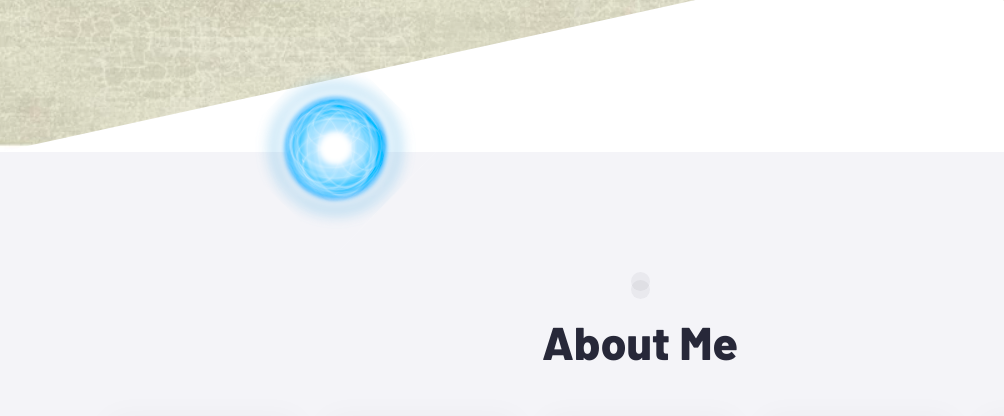
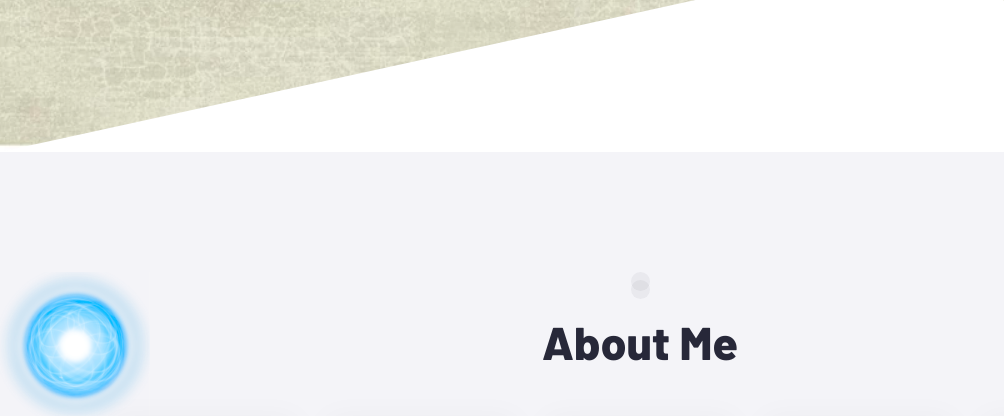
Before and after one commit to Karamveerkods/portfolio.github.io, a plain HTML site: page index.html in a window 1280 px wide. Shown: the part 998-1414 px from the top of the page, 0-1004 px from the left. Drawn offline with Linux system fonts and the light colour scheme; files whose address does not match are found by name.

```diff
--- a/index.html
+++ b/index.html
@@ -258,7 +258,7 @@
 
         <section class="cta-two" id="about_me">
             <img src="assets/img/shapes/chidori.png"  width="150" alt="" class="cta-two__shape-2">
-            <img src="assets/img/shapes/rasengan.png" width="150" alt="" class="cta-two__shape-1">
+            <img src="assets/img/shapes/rasengan.png" width="150" alt="" class="cta-two__shape-4">
             <img src="assets/img/shapes/itachi.png" width="150" alt="" class="cta-two__shape-3">
             <div class="row">
                 <div class="col-md-12">
```
